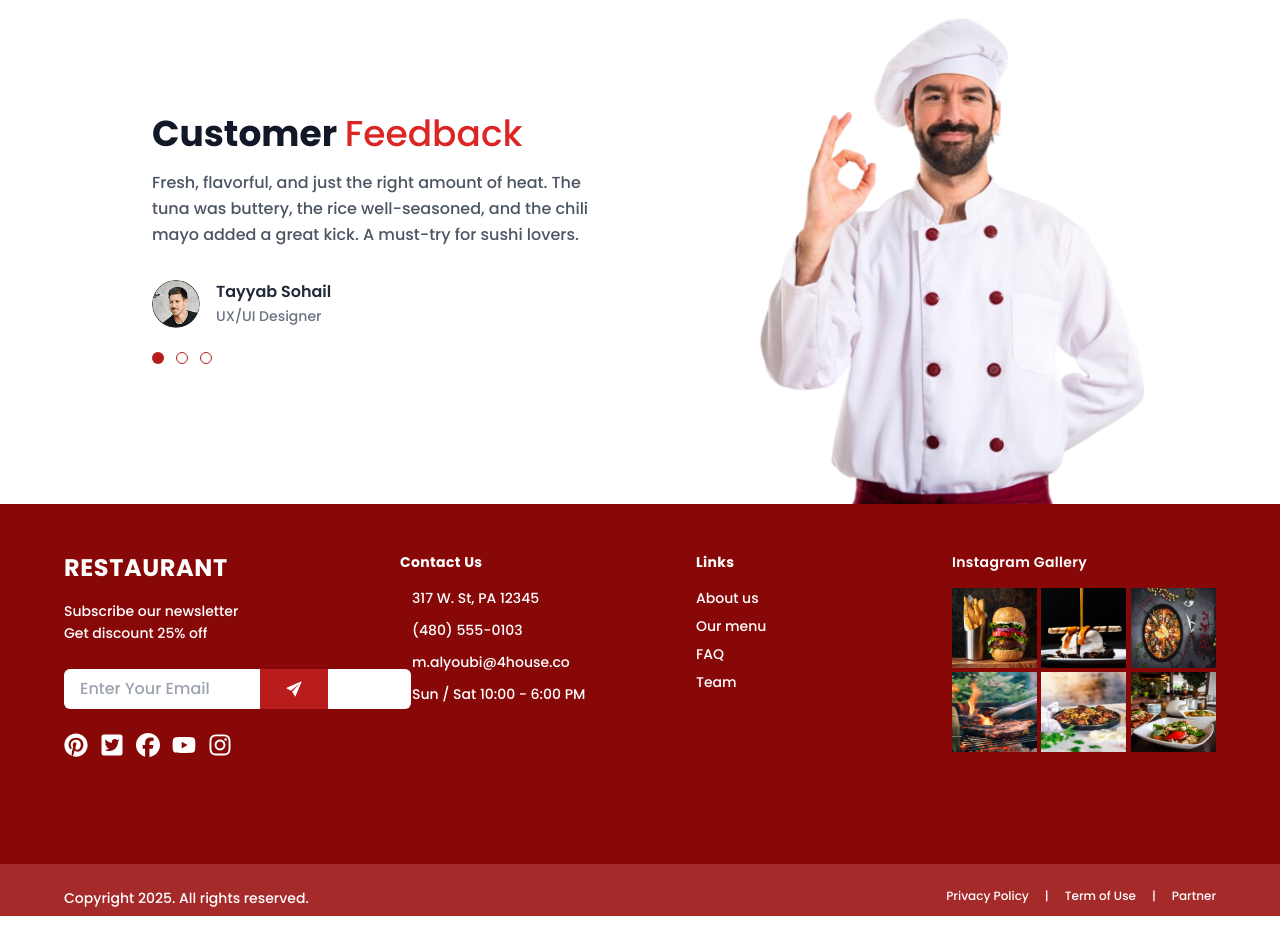
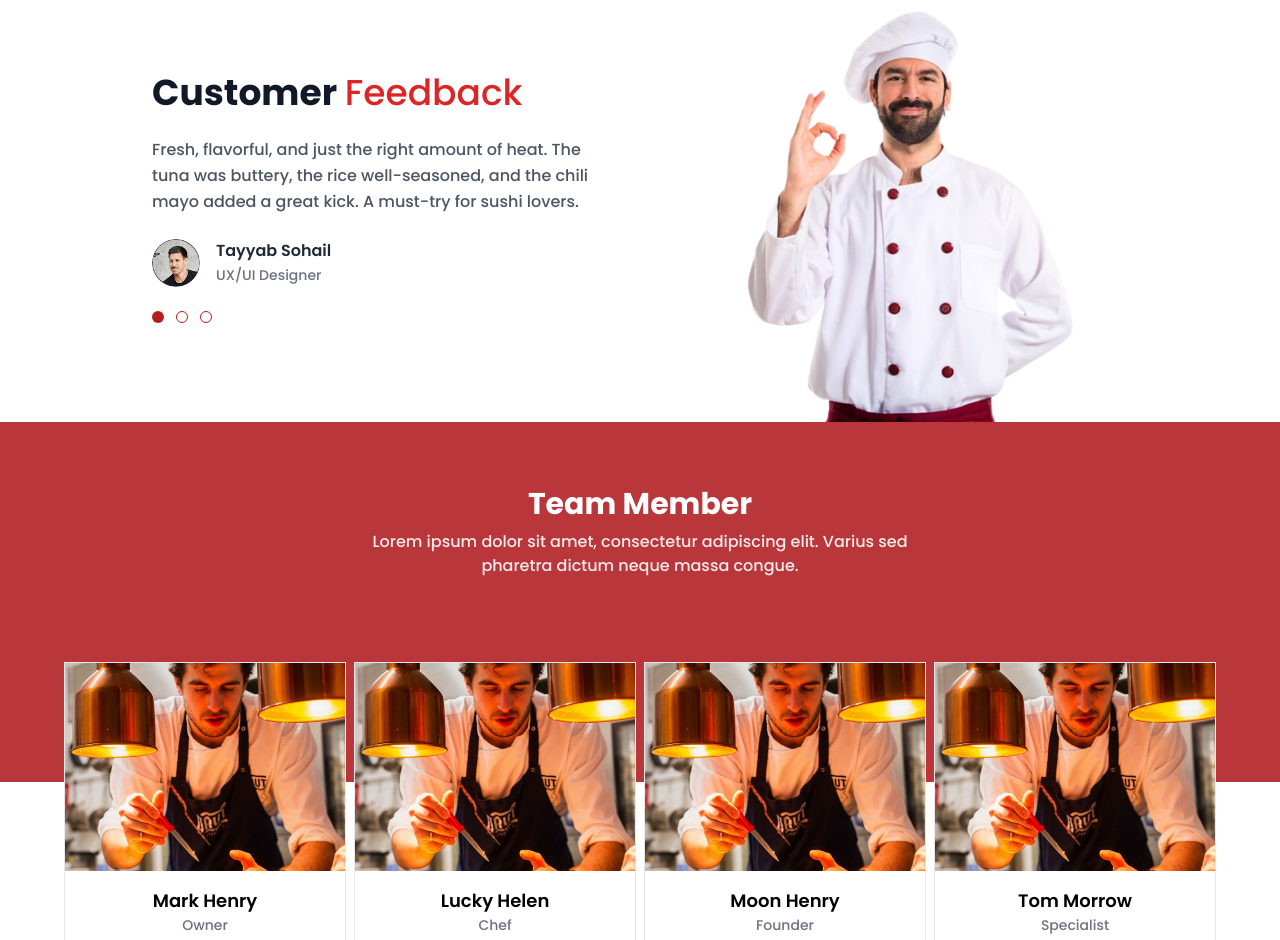
Before and after one commit to Aminulhoque01/Antopolis-frontend, a Next.js app: page / in a window 1280 px wide. Shown: the part 1860-2800 px from the top of the page. Before the commit the page ends 2776 px from the top, so only its background shows below. Built offline with nearby package versions, Linux system fonts and the light colour scheme.

Commit message:
teamSection done

```diff
--- a/src/app/(main)/page.tsx
+++ b/src/app/(main)/page.tsx
@@ -3,6 +3,7 @@
 import CustomerFeedback from "@/components/Pages/Home/CustomerFeedback";
 import HeroSection from "@/components/Pages/Home/HeroSection";
 import ProductSection from "@/components/Pages/Home/ProductSection";
+import TeamSection from "@/components/Pages/Home/TeamSection";
 
 
 
@@ -16,6 +17,7 @@ const Home = () => {
       <HeroSection  />
       <ProductSection/>
       <CustomerFeedback/>
+      <TeamSection/>
     </section>
   );
 };
--- a/src/components/Pages/Home/CustomerFeedback.tsx
+++ b/src/components/Pages/Home/CustomerFeedback.tsx
@@ -3,52 +3,52 @@ import image2 from "../../../assets/CustomerFeedback/image2.png";
 
 const CustomerFeedback = () => {
   return (
-    <section className="w-full bg-white ">
-      <div className="max-w-5xl mx-auto grid grid-cols-1 md:grid-cols-2 gap-20 items-center px-6">
+    <section className="w-full bg-white">
+      <div className="max-w-5xl mx-auto grid grid-cols-1 md:grid-cols-2 gap-8 md:gap-12 lg:gap-20 items-center px-4 sm:px-6">
         {/* LEFT SIDE */}
-        <div className="w-[636px]">
-          <h2 className="text-3xl md:text-4xl font-bold text-gray-900">
+        <div className="w-full space-y-6">
+          <h2 className="text-2xl sm:text-3xl lg:text-4xl font-bold text-gray-900">
             Customer <span className="text-red-600">Feedback</span>
           </h2>
 
-          <p className="text-gray-600 mt-4 leading-relaxed max-w-md">
+          <p className="text-gray-600 leading-relaxed max-w-md sm:max-w-lg">
             Fresh, flavorful, and just the right amount of heat. The tuna was
             buttery, the rice well-seasoned, and the chili mayo added a great
             kick. A must-try for sushi lovers.
           </p>
 
           {/* Profile */}
-          <div className="flex items-center gap-4 mt-8">
+          <div className="flex items-center gap-4">
             <img
               src={image2.src}
               alt="User"
-              className="w-12 h-12 rounded-full object-cover"
+              className="w-10 h-10 sm:w-12 sm:h-12 rounded-full object-cover flex-shrink-0"
             />
             <div>
-              <h4 className="font-semibold text-gray-800">Tayyab Sohail</h4>
-              <span className="text-sm text-gray-500">UX/UI Designer</span>
+              <h4 className="font-semibold text-gray-800 text-sm sm:text-base">Tayyab Sohail</h4>
+              <span className="text-xs sm:text-sm text-gray-500">UX/UI Designer</span>
             </div>
           </div>
 
           {/* Dots */}
-          <div className="flex gap-3 mt-6">
-            <span className="w-3 h-3 bg-red-700 rounded-full block"></span>
-            <span className="w-3 h-3 border border-red-700 rounded-full block"></span>
-            <span className="w-3 h-3 border border-red-700 rounded-full block"></span>
+          <div className="flex gap-2 sm:gap-3">
+            <span className="w-2 h-2 sm:w-3 sm:h-3 bg-red-700 rounded-full block flex-shrink-0"></span>
+            <span className="w-2 h-2 sm:w-3 sm:h-3 border border-red-700 rounded-full block flex-shrink-0"></span>
+            <span className="w-2 h-2 sm:w-3 sm:h-3 border border-red-700 rounded-full block flex-shrink-0"></span>
           </div>
         </div>
 
         {/* RIGHT SIDE */}
-        <div className="w-[590px]">
-          <div className="relative w-fit">
+        <div className="w-full relative justify-self-end">
+          <div className="relative w-fit mx-auto md:mx-0">
             {/* 🔴 Red slanted background */}
-            <div className="absolute -z-10 bottom-0 right-0  w-[220px] h-[180px]  bg-red-700 clip-slant"></div>
+            <div className="absolute -z-10 bottom-0 right-0 w-[150px] h-[120px] sm:w-[180px] sm:h-[140px] md:w-[200px] md:h-[160px] lg:w-[220px] lg:h-[180px] bg-red-700 clip-slant"></div>
 
             {/* Chef image */}
             <img
               src={image1.src}
               alt="chef"
-              className="w-[580px] md:w-[530px] "
+              className="w-full max-w-xs sm:max-w-sm md:max-w-md lg:max-w-lg h-auto"
             />
           </div>
         </div>
@@ -58,69 +58,3 @@ const CustomerFeedback = () => {
 };
 
 export default CustomerFeedback;
-
-
-// import Image from "next/image";
-// import image1 from "../../../assets/CustomerFeedback/image1.png";
-// import image2 from "../../../assets/CustomerFeedback/image2.png";
-// const CustomerFeedback = () => {
-//   return (
-//     <div className="relative w-full   bg-white rounded-lg shadow-lg overflow-hidden">
-//       {/* Background Shape */}
-//       <div className="max-w-5xl mx-auto flex justify-between gap-10">
-//         {/* Content Container */}
-//         <div className="relative p-6 ">
-//           {/* Title */}
-//           <h2 className="text-xl font-bold  mb-4 z-10">
-//             Customer <span className="text-red-500 font-bold text-xl ">Feedback</span>
-//           </h2>
-
-//           {/* Quote */}
-//           <p className="text-gray-700 text-sm leading-relaxed mb-6 z-10">
-//             The fresh tuna was buttery, the rice well-seasoned,  and the chili
-//             mayo added a great kick. A must-try for sushi lovers.
-//           </p>
-
-//           {/* Profile Section */}
-
-//           {/* Dots Indicator */}
-//           <div className="absolute bottom-4 right-4 flex space-x-1 z-10">
-//             <div className="w-2 h-2 bg-red-500 rounded-full"></div>
-//             <div className="w-2 h-2 bg-gray-300 rounded-full"></div>
-//             <div className="w-2 h-2 bg-gray-300 rounded-full"></div>
-//           </div>
-
-//           <div className="flex items-center mt-8 z-10">
-//             <Image
-//               src={image2}
-//               alt="Tayyab Sohail"
-//               width={40}
-//               height={40}
-//               className="rounded-full mr-3"
-//             />
-//             <div>
-//               <p className="font-semibold text-gray-800 text-sm">
-//                 Tayyab Sohail
-//               </p>
-//               <p className="text-gray-500 text-xs">UI Designer</p>
-//             </div>
-//           </div>
-//         </div>
-
-
-//           <div className=" w-full h-full  ">
-//             <Image
-//               src={image1}
-//               alt="Chef giving OK sign"
-//               width={590}
-//               height={150}
-//               className="object-contain"
-//             />
-//           </div>
-
-//       </div>
-//     </div>
-//   );
-// };
-
-// export default CustomerFeedback;
--- /dev/null
+++ b/src/components/Pages/Home/TeamSection.tsx
@@ -0,0 +1,47 @@
+
+
+import Image from "next/image";
+import image from "../../../assets/image/team.jpg";
+export default function TeamSection() {
+  const members = [
+    { name: "Mark Henry", role: "Owner", img: image },
+    { name: "Lucky Helen", role: "Chef", img: image },
+    { name: "Moon Henry", role: "Founder", img: image },
+    { name: "Tom Morrow", role: "Specialist", img: image },
+  ];
+
+  return (
+    <section className="w-full bg-white">
+      {/* Top Banner */}
+      <div className="w-full bg-[#AD1519D9] h-[360px] py-16 text-center text-white">
+        <h2 className="text-3xl font-bold mb-2">Team Member</h2>
+        <p className="max-w-xl mx-auto opacity-90">
+          Lorem ipsum dolor sit amet, consectetur adipiscing elit. Varius sed
+          pharetra dictum neque massa congue.
+        </p>
+      </div>
+
+      {/* Team Cards */}
+      <div className="max-w-6xl mx-auto py-10 -mt-40 grid grid-cols-2 sm:grid-cols-2 md:grid-cols-3 lg:grid-cols-4 gap-2 relative z-10">
+        {members.map((m, i) => (
+          <div
+            key={i}
+            className="border  flex flex-col items-center transition"
+          >
+            <div className="w-full h-52 relative overflow-hidden  ">
+              <Image
+                src={m.img}
+                alt={m.name}
+                fill
+                className="object-cover"
+              />
+            </div>
+
+            <h3 className="text-lg font-semibold mt-4">{m.name}</h3>
+            <p className="text-sm text-gray-500 mb-2">{m.role}</p>
+          </div>
+        ))}
+      </div>
+    </section>
+  );
+}
```
Also changed, not shown: src/assets/image/team.jpg (added).
